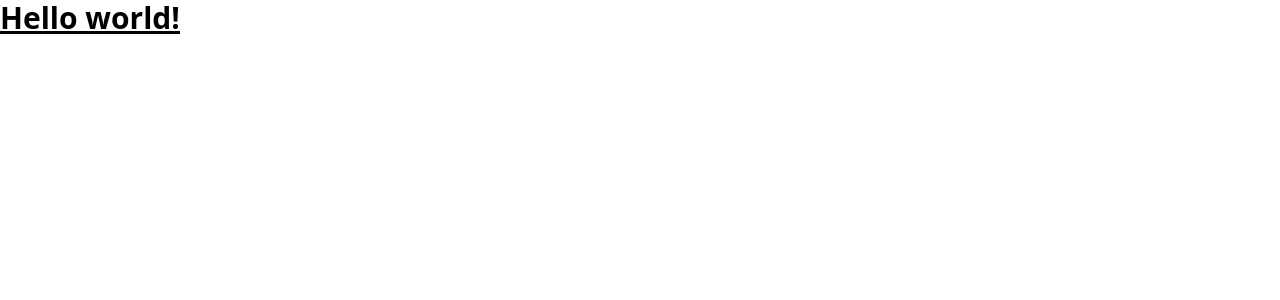
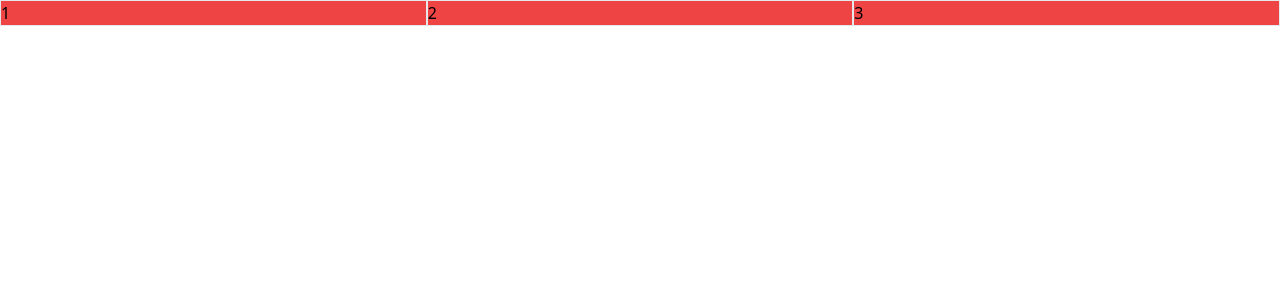
Before and after one commit to Tatu-Armadillo/club-travel-front, a React (Vite) app in the folder club-travel-front/: page / in a window 1280 px wide. Shown: the top 300 px of the page. Built offline with nearby package versions, Linux system fonts and the light colour scheme.

Commit message:
fix: strutured

```diff
--- a/club-travel-front/src/App.tsx
+++ b/club-travel-front/src/App.tsx
@@ -1,8 +1,15 @@
+import { Header } from "@/shared/Components";
+
 function App() {
   return (
-    <h1 className="text-3xl font-bold underline">
-      Hello world!
-    </h1>
+    <div className="mainContent">
+      <Header />
+
+      <main>
+
+      </main>
+
+    </div>
   )
 }
 
```
